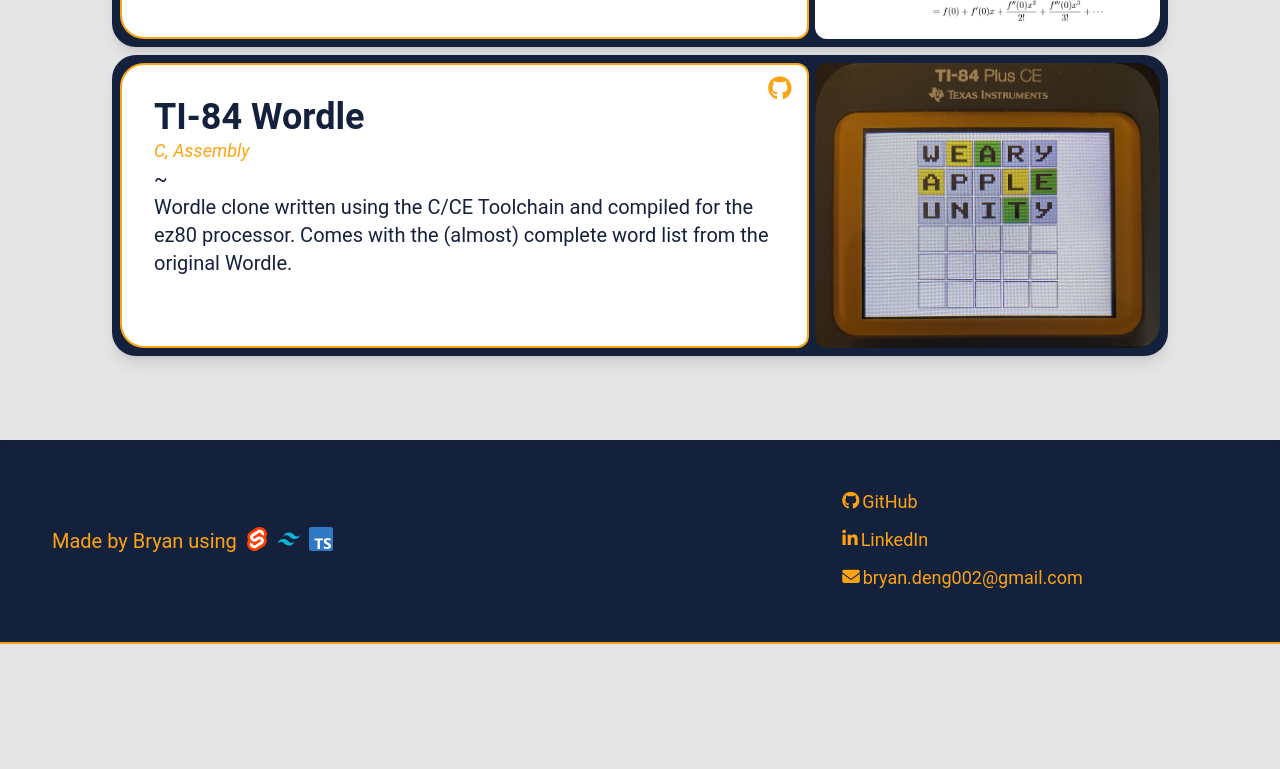
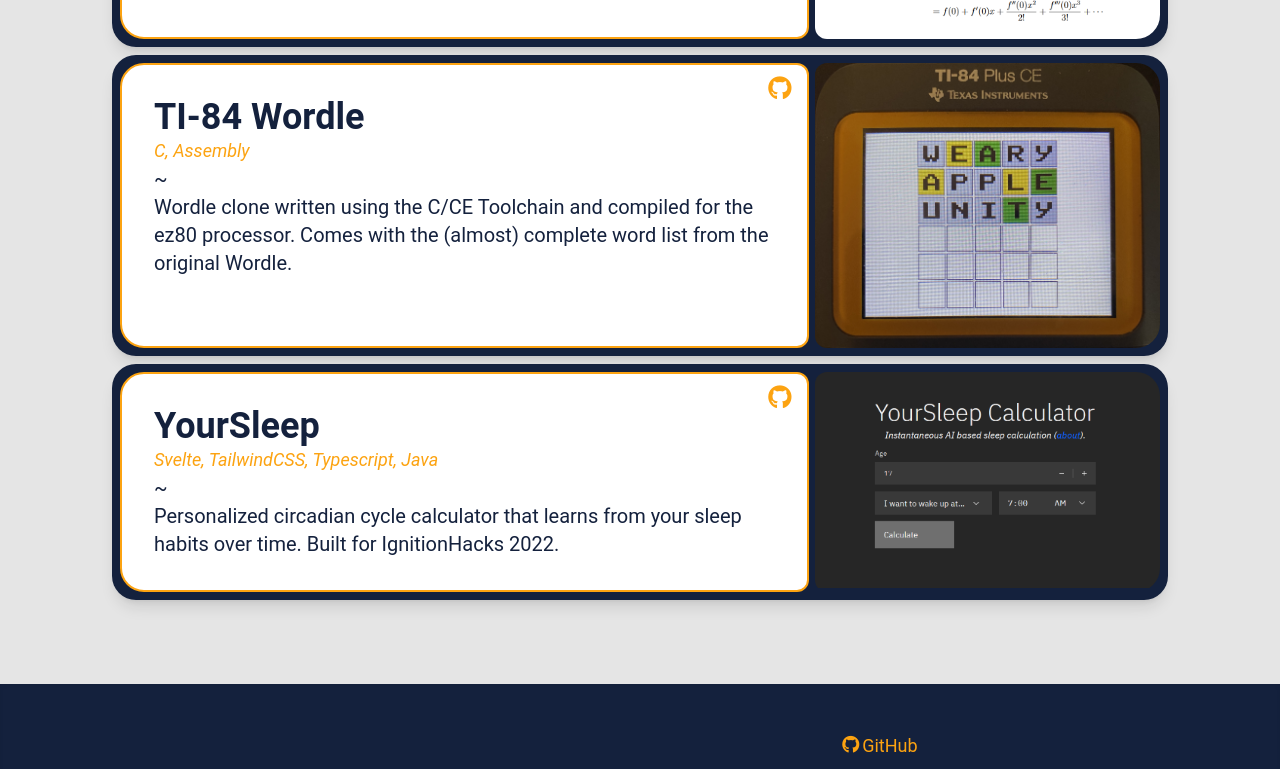
Before and after one commit to Blackgaurd/personal-website, a SvelteKit app: page / in a window 1280 px wide. Shown: the part 2445-3214 px from the top of the page. Before the commit the page ends 3089 px from the top, so only its background shows below. Built offline with nearby package versions, Linux system fonts and the light colour scheme; a web font is replaced by a local one.

Commit message:
simplify and update projects page

```diff
--- /dev/null
+++ b/src/projects.ts
@@ -0,0 +1,51 @@
+type Project = {
+    name: string;
+    url: string;
+    tools: string[];
+    project_description: string;
+    image_path: string;
+    image_description: string;
+}
+
+export const projects: Project[] = [
+    {
+        name: "RayJL",
+        url: "https://github.com/Blackgaurd/RayJL",
+        tools: ["Julia", "Python"],
+        project_description: "Fully functional, optimized and multithreaded ray-tracing library built from scratch. Support for poly-mesh files, mirrors, refraction, colored lights and more.",
+        image_path: "images/rayjl.png",
+        image_description: "Torus triangle mesh with green and red point lights casting shadows on the ground. Rendered in ~5 seconds on 8 threads.",
+    },
+    {
+        name: "GDT",
+        url: "https://github.com/Blackgaurd/GDT",
+        tools: ["Python"],
+        project_description: "Genetic Decision Tree. An algorithm that mimicks biological evolution in order to construct optimized decision trees for data classification.",
+        image_path: "images/gdt.png",
+        image_description: "Graphs demonstrating how the population size of the algorithm affects factors such as training time, test accuracy and how fast the algorithm converges.",
+    },
+    {
+        name: "AP Calc BC Notes",
+        url: "https://github.com/Blackgaurd/AP-CalcBC-Notes",
+        tools: ["LaTeX"],
+        project_description: "Complete set of notes for the AP Calculus BC course (100+ pages). Includes all units, as well as practice problems and solutions explained in rigurous detail.",
+        image_path: "images/calc.png",
+        image_description: "A screenshot of the notes (Taylor Series section).",
+    },
+    {
+        name: "TI-84 Wordle",
+        url: "https://github.com/Blackgaurd/TI84-Wordle",
+        tools: ["C", "Assembly"],
+        project_description: "Wordle clone written using the C/CE Toolchain and compiled for the ez80 processor. Comes with the (almost) complete word list from the original Wordle.",
+        image_path: "images/wordle.jpg",
+        image_description: "A demonstration of the compiled game being played on a TI-84 Plus CE.",
+    },
+    {
+        name: "YourSleep",
+        url: "https://github.com/Blackgaurd/IgnitionHacks2022",
+        tools: ["Svelte", "TailwindCSS", "Typescript", "Java"],
+        project_description: "Personalized circadian cycle calculator that learns from your sleep habits over time. Built for IgnitionHacks 2022.",
+        image_path: "images/yoursleep.png",
+        image_description: "Screenshot from the live demo of the project.",
+    }
+]
--- a/src/routes/ProjectsPage.svelte
+++ b/src/routes/ProjectsPage.svelte
@@ -1,5 +1,7 @@
 <script lang="ts">
 	import Project from "./Project.svelte";
+
+	import { projects } from "../projects";
 </script>
 
 <div id="projects" class="px-10 py-20 sm:px-14 lg:px-28">
@@ -11,54 +13,12 @@
 	</div>
 	<!--using flexbox bc grid cant center last row-->
 	<div class="flex flex-wrap justify-center">
-		<!--TODO: add how many objects were in the torus render-->
-		<div class="my-1 3xl:w-1/2">
-            <div class="3xl:mx-1">
-                <Project
-				name="RayJL"
-				url="https://github.com/Blackgaurd/RayJL"
-				image_path="images/rayjl.png"
-				image_description="Torus triangle mesh with green and red point lights casting shadows on the ground. Rendered in ~5 seconds on 8 threads."
-				project_description="Fully functional, optimized and multithreaded ray-tracing library built from scratch. Support for poly-mesh files, mirrors, refraction, colored lights and more."
-				tools={["Julia", "Python"]}
-                />
-            </div>
-		</div>
-		<div class="my-1 3xl:w-1/2">
-            <div class="3xl:mx-1">
-                <Project
-				name="GDT"
-				url="https://github.com/Blackgaurd/GDT"
-				image_path="images/gdt.png"
-				image_description="Graphs demonstrating how the population size of the algorithm affects factors such as training time, test accuracy and how fast the algorithm converges."
-				project_description="Genetic Decision Tree. An algorithm that mimicks biological evolution in order to construct optimized decision trees for data classification."
-				tools={["Python"]}
-                />
-            </div>
-		</div>
-		<div class="my-1 3xl:w-1/2">
-            <div class="3xl:mx-1">
-                <Project
-				name="AP Calc BC Notes"
-				url="https://github.com/Blackgaurd/AP-CalcBC-Notes"
-				image_path="images/calc.png"
-				image_description="A screenshot of the notes (Taylor Series section)."
-				project_description="Complete set of notes for the AP Calculus BC course (100+ pages). Includes all units, as well as practice problems and solutions explained in rigurous detail."
-				tools={["LaTeX"]}
-                />
-            </div>
-		</div>
-		<div class="my-1 3xl:w-1/2">
-            <div class="3xl:mx-1">
-                <Project
-				name="TI-84 Wordle"
-				url="https://github.com/Blackgaurd/TI84-Wordle"
-				image_path="images/wordle.jpg"
-				image_description="A demonstration of the compiled game being played on a TI-84 Plus CE."
-				project_description="Wordle clone written using the C/CE Toolchain and compiled for the ez80 processor. Comes with the (almost) complete word list from the original Wordle."
-				tools={["C", "Assembly"]}
-                />
-            </div>
-		</div>
+		{#each projects as { name, url, tools, project_description, image_path, image_description }}
+			<div class="my-1 3xl:w-1/2">
+				<div class="3xl:mx-1">
+					<Project {name} {url} {tools} {project_description} {image_path} {image_description} />
+				</div>
+			</div>
+		{/each}
 	</div>
 </div>
```
Also changed, not shown: static/images/yoursleep.png (added).
